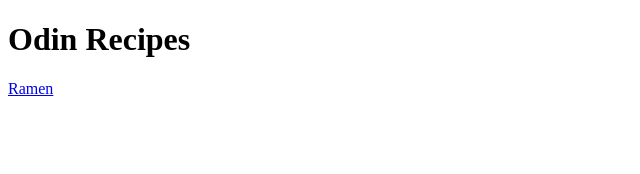
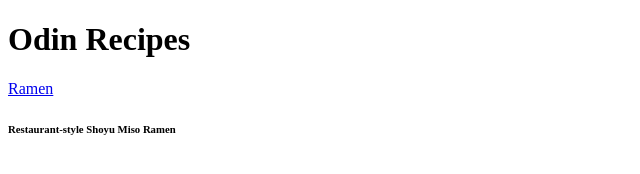
Before and after one commit to dbrevard/odin-recipes, a plain HTML site: page index.html in a window 1280 px wide. Shown: the whole page, without its empty margins (0-640 px from the left). Drawn offline with Linux system fonts and the light colour scheme.

Commit message:
add description of image and name of dish

```diff
--- a/index.html
+++ b/index.html
@@ -8,5 +8,6 @@
     <body>
         <h1>Odin Recipes</h1>
         <a href="./recipes/ramen.html">Ramen</a>
+        <h6>Restaurant-style Shoyu Miso Ramen</h6>
     </body>
 </html>
```
